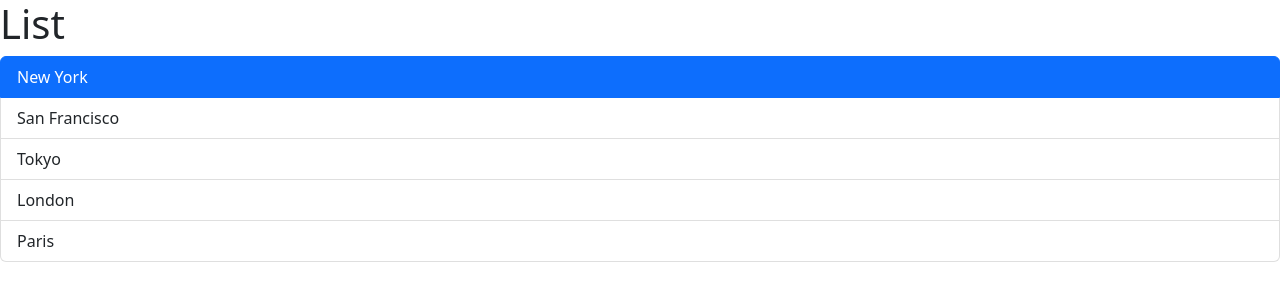
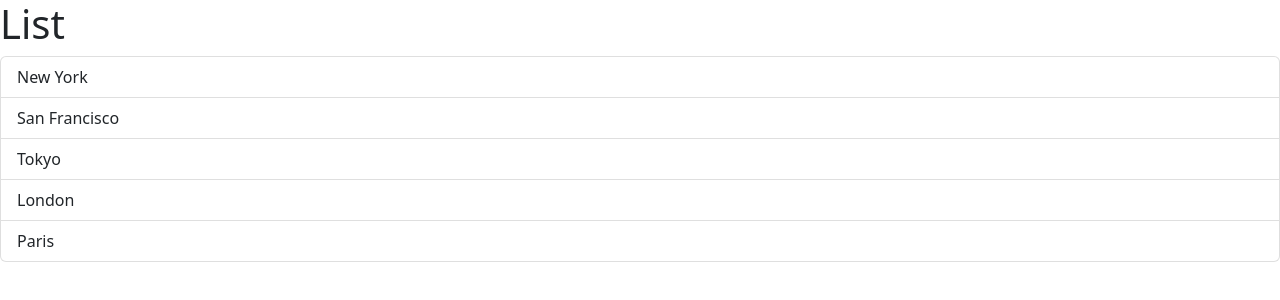
Before and after one commit to Dannymak1993/react-practice, a React (Vite) app: page / in a window 1280 px wide. Shown: the top 300 px of the page. Built offline with nearby package versions, Linux system fonts and the light colour scheme.

Commit message:
finished modifying usestate

```diff
--- a/src/App.tsx
+++ b/src/App.tsx
@@ -1,7 +1,11 @@
 import ListGroup from "./components/ListGroup";
 
 function App () {
-  return <div><ListGroup /></div>
+  return (
+    <div>
+      <ListGroup />
+    </div>
+  );
 }
 
 export default App;
--- a/src/components/ListGroup.tsx
+++ b/src/components/ListGroup.tsx
@@ -1,8 +1,8 @@
+import { useState } from "react";
+
 function ListGroup() {
   let items = ["New York", "San Francisco", "Tokyo", "London", "Paris"];
-  let selectedIndex = 0;
-
-
+  const [selectedIndex, setSelectedIndex] = useState(-1);
 
   return (
     <>
@@ -13,7 +13,7 @@ function ListGroup() {
           <li
             className={selectedIndex === index ? "list-group-item active" : "list-group-item"}
             key={item}
-            onClick={()=> {selectedIndex === index}}
+            onClick={()=> {setSelectedIndex(index);}}
           >
             {item}
           </li>
```
